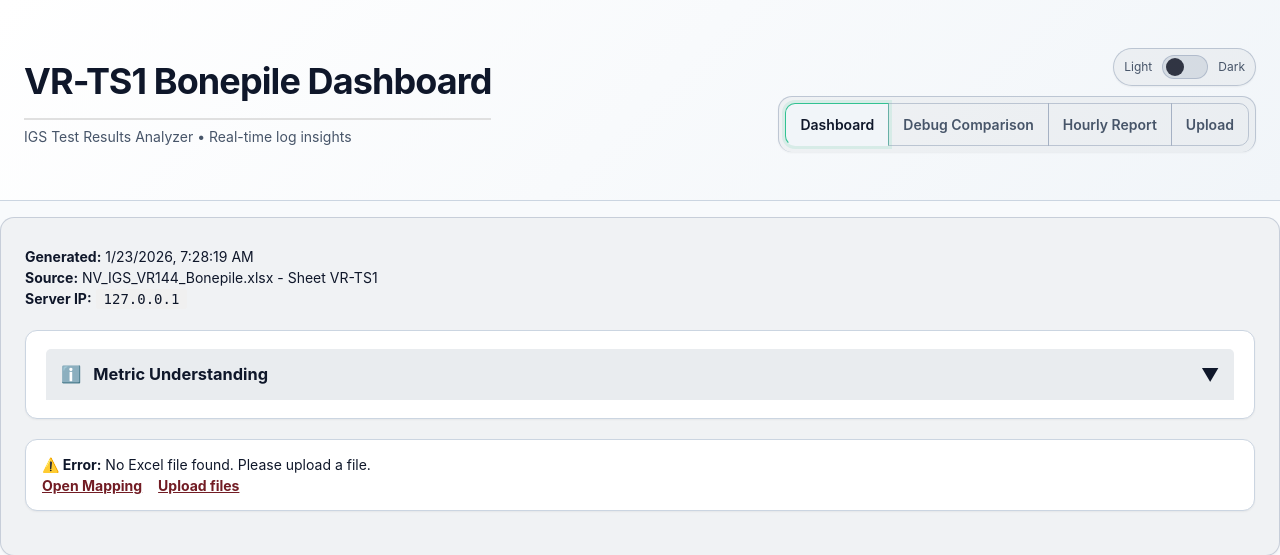
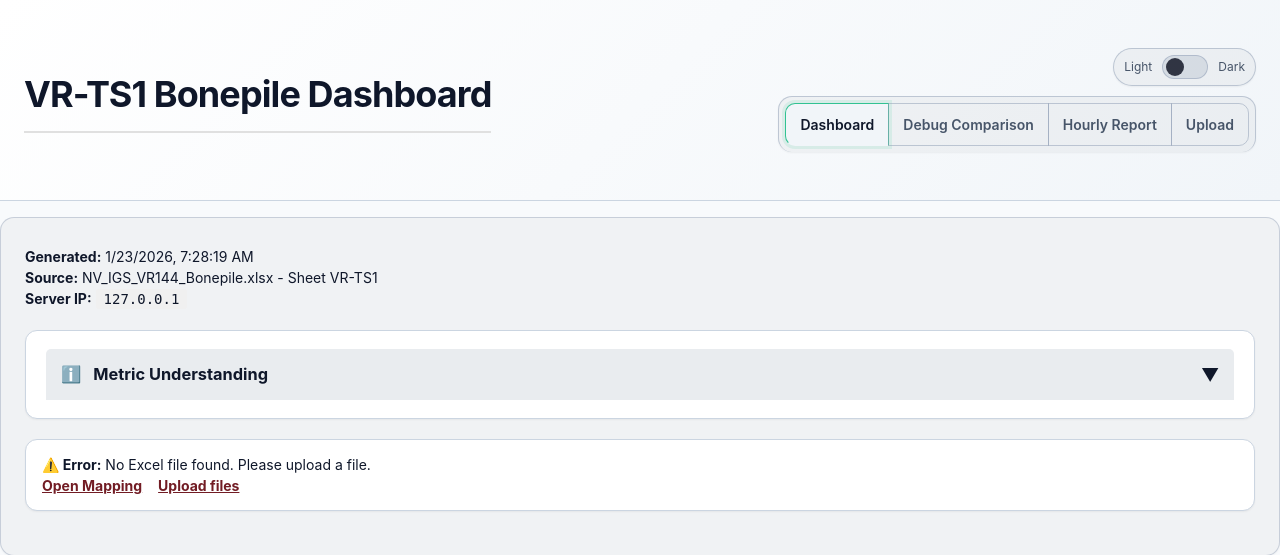
Before and after one commit to TTinTonT/Bonepile_view, a Flask app: page / in a window 1280 px wide. Shown: the top 555 px of the page. Run offline with Flask 3, Linux system fonts and the light colour scheme.

Commit message:
Remove dashboard subtitle

```diff
--- a/templates/index.html
+++ b/templates/index.html
@@ -222,7 +222,6 @@
                 <div class="header-left">
                     <div>
                         <h1 style="margin: 0;">VR-TS1 Bonepile Dashboard</h1>
-                        <div class="subtitle">IGS Test Results Analyzer • Real-time log insights</div>
                     </div>
                 </div>
                 <div class="header-right">
```
